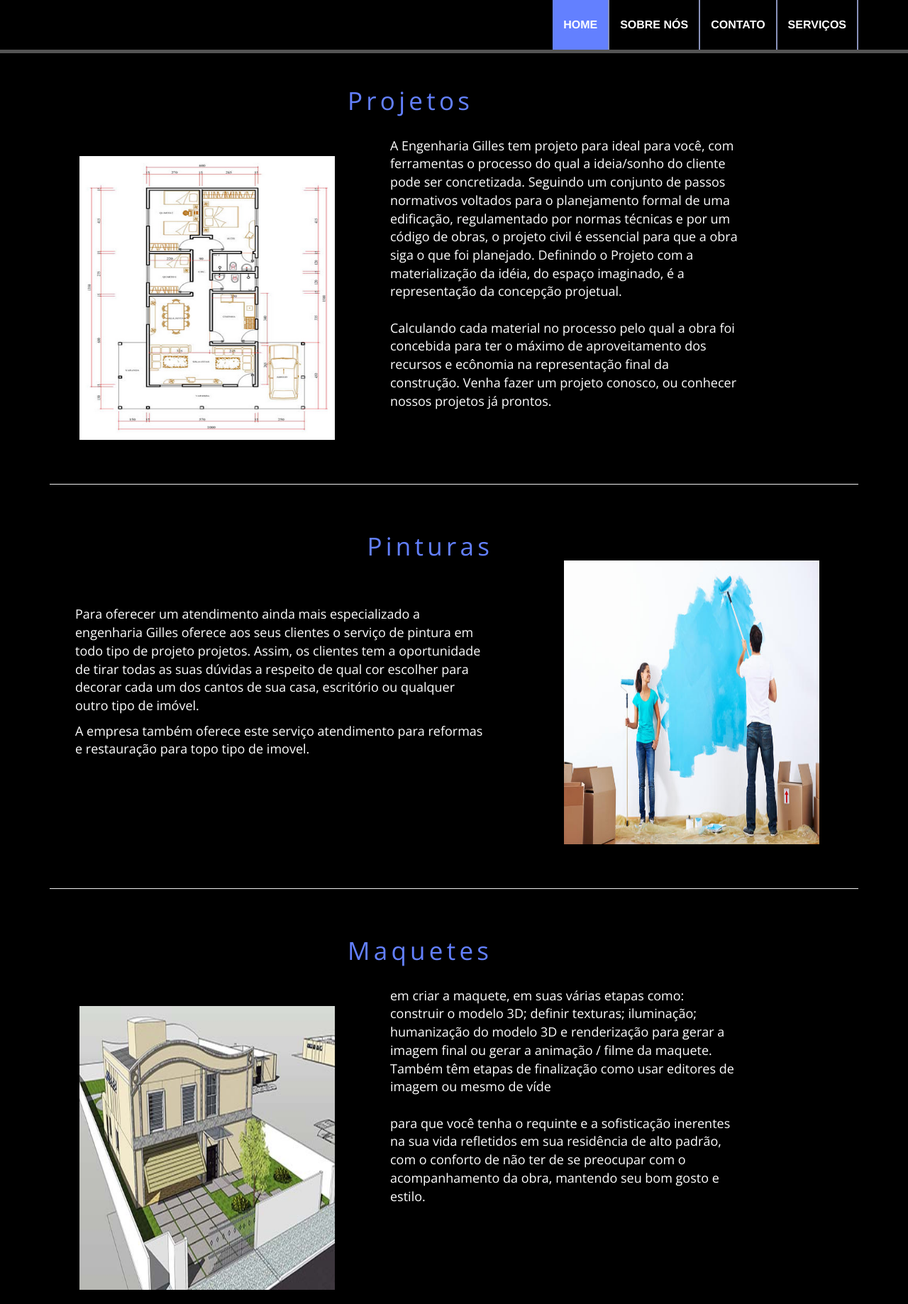
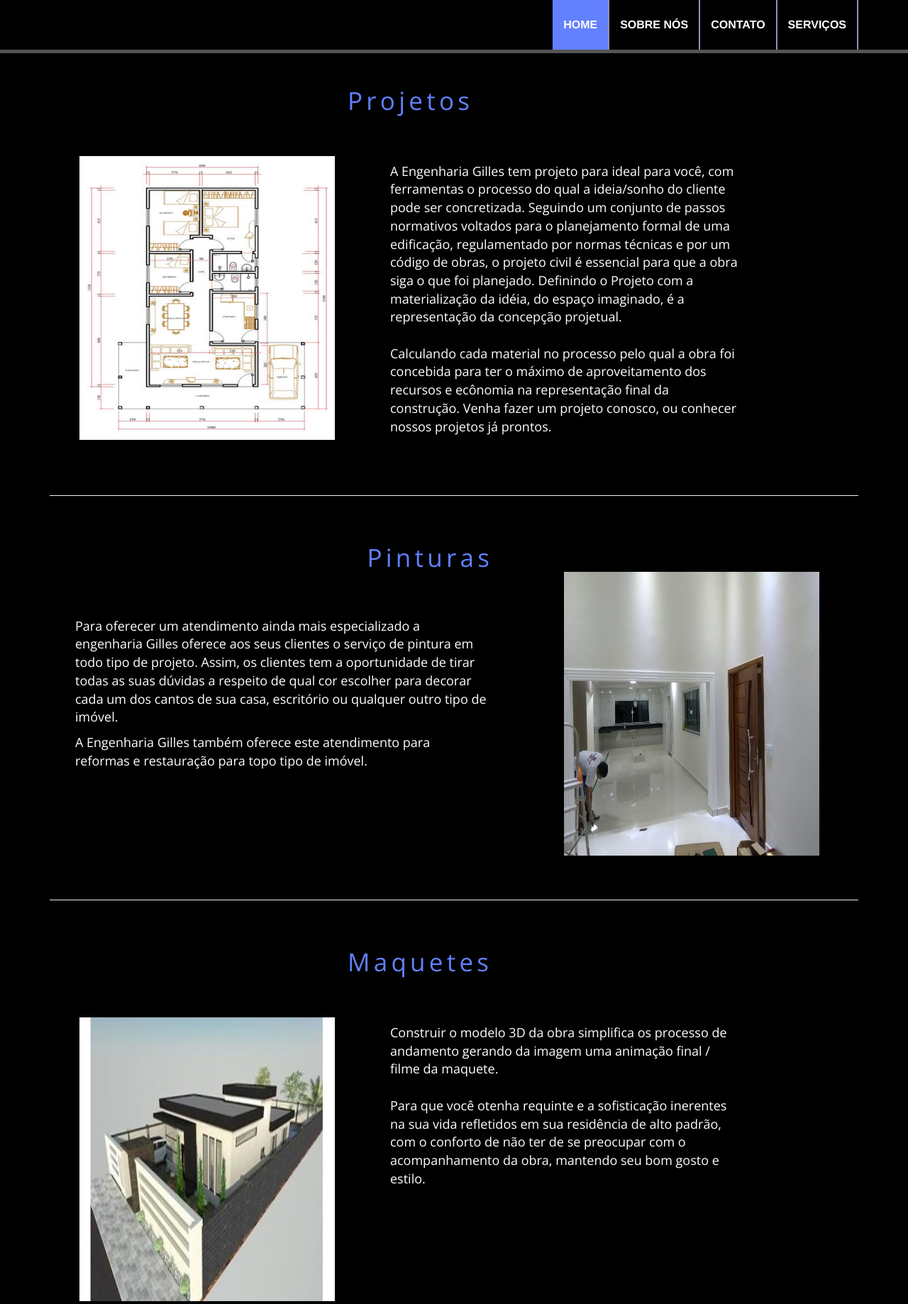
Before and after one commit to FernandoRodriguesDaSilva/gilles, a PHP site: page /servicos.php in a window 1280 px wide. Shown: the part 126-1964 px from the top of the page at 71% size. Run offline with PHP 8.4, Linux system fonts and the light colour scheme; some libraries are stand-ins or nearby versions; some web fonts are replaced.

Commit message:
projeto finalizado

```diff
--- a/assets/css/style.css
+++ b/assets/css/style.css
@@ -312,6 +312,10 @@
   font-size: 20px !important;
 }
 
+.modal{
+  padding-right: 2em !important;
+}
+
 .tag-home{
   padding-bottom: 0px;
 }
--- a/assets/css/style_servico.css
+++ b/assets/css/style_servico.css
@@ -22,7 +22,7 @@
 }
 
 .img-font .special{
-	padding:2em 2em 1em 3em;
+	padding:4em 2em 1em 3em;
 }
 
 .img-font-down {
--- a/servicos.php
+++ b/servicos.php
@@ -26,13 +26,13 @@
 				<div class="col-lg-7">
 					<h1 class="align_center">Pinturas</h1>
 					<div class="img-font">
-						<p>Para oferecer um atendimento ainda mais especializado a engenharia Gilles oferece aos seus clientes o serviço de pintura em todo tipo de projeto projetos. Assim, os clientes tem a oportunidade de tirar todas as suas dúvidas a respeito de qual cor escolher para decorar cada um dos cantos de sua casa, escritório ou qualquer outro tipo de imóvel.</p>
-						<p>A empresa também oferece este serviço atendimento para reformas e restauração para topo tipo de imovel.</p>
+						<p>Para oferecer um atendimento ainda mais especializado a engenharia Gilles oferece aos seus clientes o serviço de pintura em todo tipo de projeto. Assim, os clientes tem a oportunidade de tirar todas as suas dúvidas a respeito de qual cor escolher para decorar cada um dos cantos de sua casa, escritório ou qualquer outro tipo de imóvel.</p>
+						<p>A Engenharia Gilles também oferece este atendimento para reformas e restauração para topo tipo de imóvel.</p>
 					</div>
 				</div>
 				<div class="col-lg-4 ">
 					<div class="div-img">
-						<img src="assets/img/pintura1.jpg" class="img-responsive" alt="pinturas">
+						<img src="assets/img/f8.jpg" class="img-responsive" alt="pinturas">
 					</div>
 				</div>
 			</div>
@@ -48,7 +48,7 @@
 				</div>
 				<div class="col-lg-7">
 					<div class="img-font">
-						<p class="special">em criar a maquete, em suas várias etapas como: construir o modelo 3D; definir texturas; iluminação; humanização do modelo 3D e renderização para gerar a imagem final ou gerar a animação / filme da maquete. Também têm etapas de finalização como usar editores de imagem ou mesmo de víde<br><br>para que você tenha o requinte e a sofisticação inerentes na sua vida refletidos em sua residência de alto padrão, com o conforto de não ter de se preocupar com o acompanhamento da obra, mantendo seu bom gosto e estilo. </p>
+						<p class="special">Construir o modelo 3D da obra simplifica os processo de andamento gerando da imagem uma animação final / filme da maquete.<br><br>Para que você  otenha requinte e a sofisticação inerentes na sua vida refletidos em sua residência de alto padrão, com o conforto de não ter de se preocupar com o acompanhamento da obra, mantendo seu bom gosto e estilo. </p>
 					</div>
 				</div>
 			</div>
@@ -60,7 +60,7 @@
 					<h1 class="align_center">Projeto Preventivo</h1>
 					<div class="img-font">
 						<p>O Projeto de Prevenção e Combate ao Incêndio é um desenho técnico elaborado por um engenheiro especializado na área de combate a incêndio, que calcula todo o sistema de segurança do imóvel, bem como os instrumentos a serem utilizados para sua proteção em casos de incêndio, sendo sua elaboração elemento essencial à obtenção do AVCB, CLCB ou Licença do Corpo de Bombeiros em São Paulo. </p>
-						<p>Projeto elaborado respeitando as Normas de Segurança Contra Incêndio, para obras novas e adequação para edificações existentes.</p>
+						<p>Projeto respeitando as Normas de Segurança Contra Incêndio, para obras novas e adequação para edificações existentes.</p>
 					</div>
 				</div>
 				<div class="col-lg-4 ">
@@ -81,8 +81,10 @@
 				</div>
 				<div class="col-lg-7">
 					<div class="img-font">
-						<p class="special">O Auto de Vistoria do Corpo de Bombeiros (AVCB) ou o Certificado de Licença do Corpo de Bombeiros CLCB, é um laudo utilizado para comprovar a consolidação e segurança dos edifícios em casos de incêndio, adquirido após certificação de projeto e vistoria realizada pelo Corpo de Bombeiros do Estado de São Paulo. Remanescente de seu precursor, à época denominado Atestado de Vistoria do Corpo de Bombeiros, o AVCB surgiu em 1983, através de decreto-lei estadual. <br><br>
-							Qual é o objetivo do AVCB, CLCB SP?<br><br> Adquirir o Laudo Auto de Vistoria do Corpo de Bombeiros (AVCB) ou o Certificado de Licença do Corpo de Bombeiros CLCB, é imprescindível à regularização de qualquer tipo de empresa com sede física, sendo o meio pelo qual o Corpo de Bombeiros atesta aos órgãos públicos estatais e municipais a segurança do imóvel, e permite assim, a circulação regular de pessoas e bens dentro das edificações.</p>
+						<p class="special">O Auto de Vistoria do Corpo de Bombeiros (AVCB) ou o Certificado de Licença do Corpo de Bombeiros CLCB, é um laudo utilizado para comprovar a consolidação e segurança dos edifícios em casos de incêndio, adquirido após certificação de projeto e vistoria realizada pelo Corpo de Bombeiros do Estado de São Paulo.
+							<br><br>
+							Qual é o objetivo do AVCB, CLCB - SP?
+							<br><br> Adquirir o Laudo Auto de Vistoria do Corpo de Bombeiros (AVCB) ou o Certificado de Licença do Corpo de Bombeiros CLCB, é imprescindível à regularização de qualquer tipo de empresa com sede física, sendo o meio pelo qual o Corpo de Bombeiros atesta aos órgãos públicos estatais e municipais a segurança do imóvel, e permite assim, a circulação regular de pessoas e bens dentro das edificações.</p>
 						</div>
 					</div>
 				</div>
@@ -90,5 +92,4 @@
 			<hr>
 		</div>
 	</section>
-
 	<?php include_once ('includes/footer.php'); ?>
```
Also changed, not shown: assets/css/style_contato.css (+0 -7 lines), contato.php (+41 -4 lines), index.php (+8 -0 lines), sobre.php (+11 -1 lines), assets/img/contato1.jpg (added), assets/img/contato2.png (added), assets/img/f8.jpg (added), assets/img/g1.jpg (added), assets/img/g4.jpg (added), assets/img/maquete1.jpg, 1 other file.
